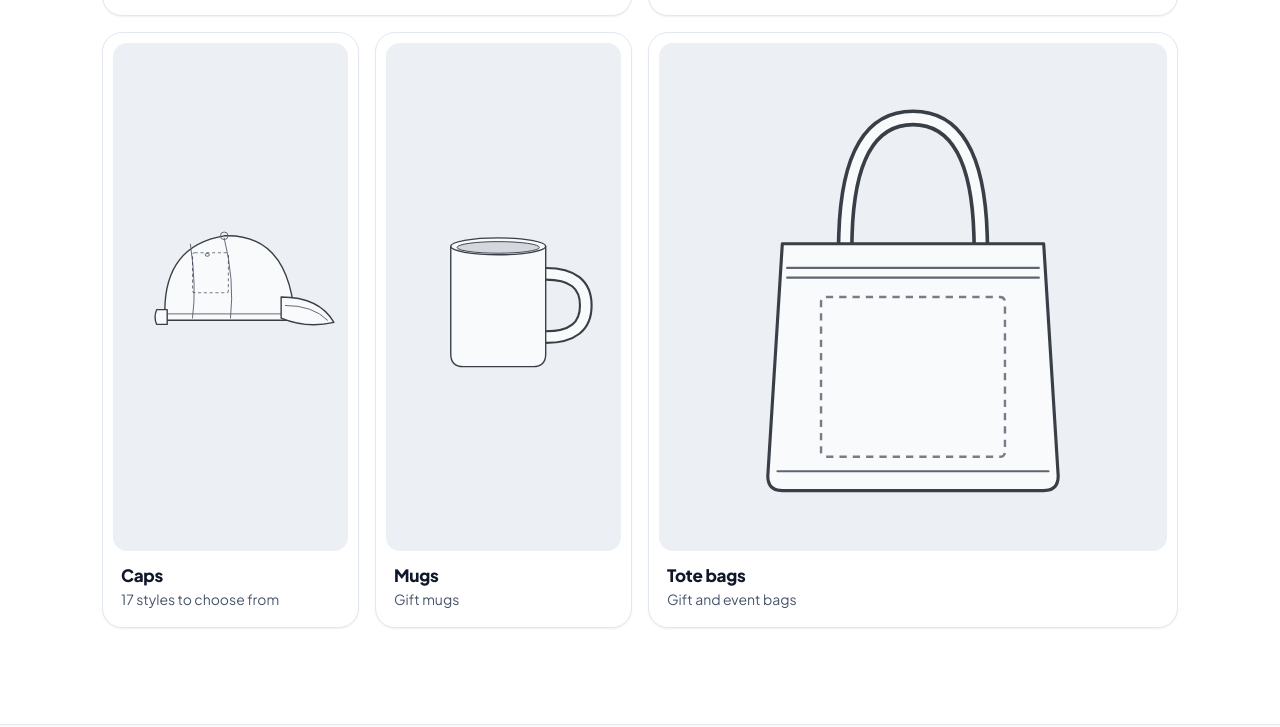
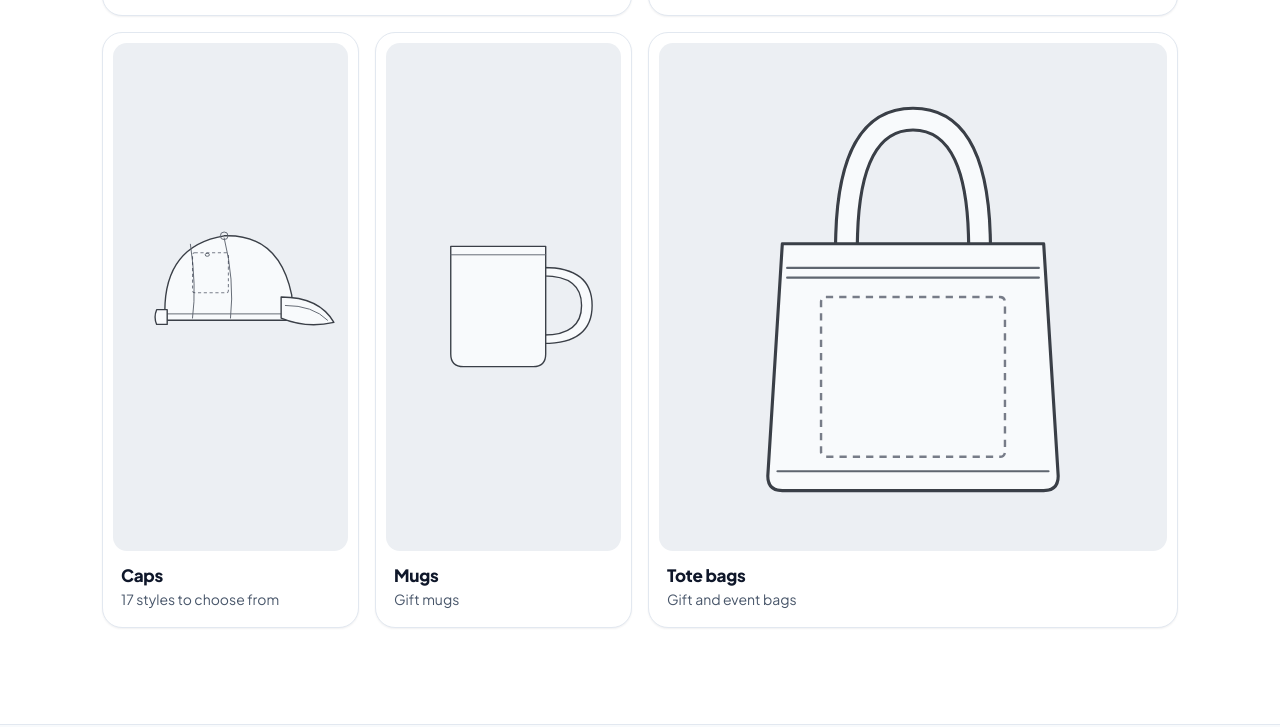
Before and after one commit to Esonadimples/pre-work-phase-1, a plain HTML site: page index.html in a window 1280 px wide. Shown: the part 2053-2780 px from the top of the page. Drawn offline with Linux system fonts and the light colour scheme.

Commit message:
Make mockups strictly 2D: remove remaining perspective cues
Mug: straight rim line instead of an oval opening, handle as a flat
outlined loop. Tote: handle as a flat outlined strap instead of a round
tube. Caps, bucket hat, visor, flat cap, newsboy, fisherman and army cap:
shallower, straight-edged brims instead of curved 3D lens shapes with
stacked stitch rows. Garments, print areas, cap types and all views are
unchanged.

Co-Authored-By: Claude Sonnet 5.5 <noreply@anthropic.com>
Claude-Session: https://claude.ai/code/session_01PAaZApHgotnB4Ug46adaq4

```diff
--- a/index.html
+++ b/index.html
@@ -969,10 +969,10 @@ const SNAPBAND = "M48 114 L152 114 L152 130 L48 130 Z";
    o = {top: crown height (smaller is taller), tab: side tab, back: back closure, perf: perforated sides} */
 function curvedCap(o){
   const t = o.top;
-  const crownF = `M42 114 Q40 ${t+6} 100 ${t} Q160 ${t+6} 158 114 Q100 138 42 114 Z`;
+  const crownF = `M42 114 Q40 ${t+6} 100 ${t} Q160 ${t+6} 158 114 Q100 127 42 114 Z`;
   const crownB = `M42 116 Q40 ${t+6} 100 ${t} Q160 ${t+6} 158 116 Z`;
   const crownS = `M38 122 Q34 ${t+10} 94 ${t} Q146 ${t-2} 158 98 L160 122 Z`;
-  const brimF = "M34 114 Q100 140 166 114 Q160 140 100 146 Q40 140 34 114 Z", brimS = "M148 100 Q184 100 198 124 Q172 130 148 120 Z";
+  const brimF = "M34 114 Q100 127 166 114 L162 127 Q100 139 38 127 Z", brimS = "M148 100 Q184 100 198 124 Q172 130 148 120 Z";
   const seams = n => ST(`M100 ${t+1} L100 ${n}`)+ST(`M66 ${t+6} Q74 84 70 ${n}`)+ST(`M134 ${t+6} Q126 84 130 ${n}`);
   const eyes = EYE(84,t+16)+EYE(116,t+16);
   const perf = (pts) => o.perf ? pts.map(([x,y])=>HOLE(x,y)).join("") : "";
@@ -983,7 +983,7 @@ function curvedCap(o){
     : ST("M43 111 Q100 118 157 111");
   const hA = Math.max(24, Math.min(38, 98-t-16));
   return {
-    front:f=>({u:P(crownF,f)+seams(114)+eyes+perf([[52,84],[58,84],[52,90],[58,90],[52,96],[58,96],[142,84],[148,84],[142,90],[148,90],[142,96],[148,96]])+BTN(100,t+1,3.6)+P(brimF,f)+SB("M34 114 Q100 140 166 114 Q100 125 34 114 Z")+ST("M42 120 Q100 142 158 120")+ST("M50 126 Q100 143 150 126")+ST("M58 131 Q100 143 142 131")}),
+    front:f=>({u:P(crownF,f)+seams(114)+eyes+perf([[52,84],[58,84],[52,90],[58,90],[52,96],[58,96],[142,84],[148,84],[142,90],[148,90],[142,96],[148,96]])+BTN(100,t+1,3.6)+P(brimF,f)+ST("M40 120.5 Q100 133 160 120.5")}),
     side:f=>({u:P(crownS,f)+ST(`M94 ${t+2} Q104 84 100 120`)+ST(`M62 ${t+8} Q68 90 64 120`)+ST("M38 116 L160 116")+EYE(78,t+18)+perf([[70,86],[76,86],[70,92],[76,92],[70,98],[76,98]])+BTN(94,t,3.6)+tab(f)+P(brimS,f)+SB(brimS)+ST("M152 108 Q178 108 192 122")}),
     back:f=>({u:P(crownB,f)+seams(110)+eyes+BTN(100,t+1,3.6)+back(f)}),
     areas:{front:{x:78,y:t+16,w:44,h:hA},back:{x:78,y:Math.max(t+30,74),w:44,h:26},side:{x:64,y:t+16,w:34,h:hA}}
@@ -1013,30 +1013,30 @@ function flatBrimCap(o){
   };
 }
 /* trucker: foam front panel, mesh sides and back */
-const T_CROWN = "M44 114 Q42 46 100 40 Q158 46 156 114 Q100 132 44 114 Z", T_PANEL = "M62 114 Q60 48 100 42 Q140 48 138 114 Q100 130 62 114 Z", T_BRIM = "M34 114 Q100 134 166 114 Q162 138 100 143 Q38 138 34 114 Z";
+const T_CROWN = "M44 114 Q42 46 100 40 Q158 46 156 114 Q100 127 44 114 Z", T_PANEL = "M62 114 Q60 48 100 42 Q140 48 138 114 Q100 127 62 114 Z", T_BRIM = "M34 114 Q100 127 166 114 L162 127 Q100 139 38 127 Z";
 const T_SIDE = "M38 122 Q34 50 94 42 Q148 42 160 100 L160 122 Z", T_SPANEL = "M100 43 Q148 44 160 100 L160 122 L108 122 Q112 80 100 43 Z", T_SBRIM = "M150 102 Q186 102 198 124 Q172 130 150 122 Z";
 function truckerCap(){
   return {
-    front:f=>({u:P(T_CROWN,f)+MESH(T_CROWN)+P(T_PANEL,f)+ST("M100 43 L100 114")+BTN(100,41,3.6)+P(T_BRIM,f)+SB("M34 114 Q100 134 166 114 Q100 122 34 114 Z")+ST("M42 119 Q100 136 158 119")+ST("M50 125 Q100 138 150 125")+ST("M58 130 Q100 139 142 130")}),
+    front:f=>({u:P(T_CROWN,f)+MESH(T_CROWN)+P(T_PANEL,f)+ST("M100 43 L100 114")+BTN(100,41,3.6)+P(T_BRIM,f)+ST("M40 120.5 Q100 133 160 120.5")}),
     side:f=>({u:P(T_SIDE,f)+MESH(T_SIDE)+P(T_SPANEL,f)+ST("M38 116 L160 116")+BTN(94,42,3.6)+TAB(f)+SB("M31 114 L39 114 L39 124 L31 124 Z")+P(T_SBRIM,f)+ST("M154 108 Q178 108 192 122")}),
     back:f=>({u:P(T_CROWN,f)+MESH(T_CROWN)+ST("M100 42 L100 110")+BTN(100,41,3.6)+P(SNAPBAND,f)+SB(SNAPBAND)+CAP_HOLES+ST("M48 118 L152 118")}),
     areas:{front:{x:74,y:56,w:52,h:42},back:{x:78,y:68,w:44,h:30},side:{x:112,y:62,w:34,h:38}}
   };
 }
 /* bucket hat */
-const B_CROWN = "M56 54 Q100 42 144 54 L152 108 L48 108 Z", B_BRIM = "M16 112 Q30 102 48 106 L152 106 Q170 102 184 112 Q176 134 100 140 Q24 134 16 112 Z";
+const B_CROWN = "M56 54 Q100 42 144 54 L152 108 L48 108 Z", B_BRIM = "M16 114 L48 106 L152 106 L184 114 L178 126 L22 126 Z";
 const bucketView = f => ({
-  u: P(B_CROWN,f)+ST("M52 90 Q100 98 148 90")+ST("M54 70 Q100 78 146 70")+`<path class="md" d="M56 54 Q100 66 144 54"/>`+BTN(58,84,2.2)+BTN(142,84,2.2)+P(B_BRIM,f)+ST("M26 114 Q100 130 174 114")+ST("M34 120 Q100 134 166 120")+ST("M44 126 Q100 137 156 126")
+  u: P(B_CROWN,f)+ST("M52 90 Q100 98 148 90")+ST("M54 70 Q100 78 146 70")+`<path class="md" d="M56 54 Q100 66 144 54"/>`+BTN(58,84,2.2)+BTN(142,84,2.2)+P(B_BRIM,f)+ST("M20 120 L180 120")
 });
 function bucketCap(){ const a={x:76,y:60,w:48,h:36}; return {front:bucketView, side:bucketView, back:bucketView, areas:{front:a,back:a,side:a}}; }
 /* visor: headband and brim, no crown */
 function visorCap(){
-  const bandF = "M44 98 Q100 90 156 98 L156 114 Q100 122 44 114 Z", brimF = "M36 114 Q100 138 164 114 Q158 142 100 148 Q42 142 36 114 Z";
+  const bandF = "M44 98 Q100 90 156 98 L156 114 Q100 122 44 114 Z", brimF = "M36 114 Q100 126 164 114 L158 128 Q100 140 42 128 Z";
   const bandS = "M38 92 Q94 86 150 98 L150 114 Q94 118 38 110 Z", brimS = "M148 98 Q186 100 198 124 Q172 130 148 116 Z";
   const bandB = "M44 98 Q100 92 156 98 L156 114 Q100 120 44 114 Z";
   return {
     scale:1.15,
-    front:f=>({u:DK("M48 98 Q100 92 152 98 Q100 101 48 98 Z")+P(bandF,f)+ST("M46 104 Q100 98 154 104")+P(brimF,f)+SB("M36 114 Q100 138 164 114 Q100 124 36 114 Z")+ST("M44 120 Q100 142 156 120")+ST("M52 126 Q100 144 148 126")}),
+    front:f=>({u:DK("M48 98 Q100 92 152 98 Q100 101 48 98 Z")+P(bandF,f)+ST("M46 104 Q100 98 154 104")+P(brimF,f)+ST("M42 121 Q100 133 158 121")}),
     side:f=>({u:P(bandS,f)+ST("M40 98 Q94 92 148 104")+TAB(f,26)+P(brimS,f)+SB(brimS)+ST("M152 106 Q178 108 192 122")}),
     back:f=>({u:P(bandB,f)+ST("M46 104 Q100 98 154 104")+VELCRO.replace('y="121"','y="104"').replace('M90 125.5 L110 125.5','M90 108.5 L110 108.5')}),
     areas:{front:{x:80,y:98,w:40,h:12},back:{x:80,y:98,w:40,h:12},side:{x:66,y:94,w:34,h:12}}
@@ -1045,13 +1045,13 @@ function visorCap(){
 /* army (cadet) cap: flat top, straight sides, short brim */
 function armyCap(){
   const scale = 1.15;
-  const crownF = "M48 114 L46 62 Q100 52 154 62 L152 114 Z", brimF = "M46 114 Q100 128 154 114 L160 126 Q100 140 40 126 Z";
+  const crownF = "M48 114 L46 62 Q100 52 154 62 L152 114 Z", brimF = "M46 114 Q100 122 154 114 L160 126 Q100 135 40 126 Z";
   const crownS = "M44 122 L48 62 Q96 54 142 62 L152 122 Z", brimS = "M146 108 Q178 106 190 120 Q168 126 148 122 Z";
   const crownB = "M48 116 L46 62 Q100 52 154 62 L152 116 Z";
   const top = SB("M46 62 Q100 52 154 62 Q100 70 46 62 Z");
   return {
     scale,
-    front:f=>({u:P(crownF,f)+top+ST("M47 72 Q100 64 153 72")+ST("M48 108 Q100 112 152 108")+BTN(100,57,3)+P(brimF,f)+ST("M48 119 Q100 132 152 119")+ST("M44 124 Q100 137 156 124")}),
+    front:f=>({u:P(crownF,f)+top+ST("M47 72 Q100 64 153 72")+ST("M48 108 Q100 112 152 108")+BTN(100,57,3)+P(brimF,f)+ST("M47 119.5 Q100 128 153 119.5")}),
     side:f=>({u:P(crownS,f)+SB("M48 62 Q96 54 142 62 Q96 70 48 62 Z")+ST("M48 72 Q96 64 144 72")+ST("M44 114 L151 114")+BTN(96,57,3)+P(brimS,f)+SB(brimS)}),
     back:f=>({u:P(crownB,f)+top+ST("M47 72 Q100 64 153 72")+ST("M48 110 Q100 114 152 110")+BTN(100,57,3)}),
     areas:{front:{x:78,y:72,w:44,h:30},back:{x:78,y:74,w:44,h:30},side:{x:66,y:72,w:38,h:30}}
@@ -1059,12 +1059,12 @@ function armyCap(){
 }
 /* flat cap (ivy / driver) */
 function ivyCap(){
-  const crownF = "M26 116 Q26 72 100 64 Q174 72 174 116 Q100 126 26 116 Z", brimF = "M52 116 Q100 132 148 116 L144 124 Q100 138 56 124 Z";
+  const crownF = "M26 116 Q26 72 100 64 Q174 72 174 116 Q100 126 26 116 Z", brimF = "M52 116 Q100 124 148 116 L144 124 Q100 132 56 124 Z";
   const crownS = "M20 118 Q24 84 80 74 Q130 66 168 92 L178 112 Q100 128 20 118 Z", brimS = "M164 98 Q190 104 192 116 Q176 118 158 112 Z";
   const crownB = "M26 116 Q26 72 100 64 Q174 72 174 116 Z";
   return {
     scale:1.15,
-    front:f=>({u:P(crownF,f)+ST("M70 70 Q56 96 50 118")+ST("M130 70 Q144 96 150 118")+ST("M100 66 L100 120")+ST("M32 113 Q100 123 168 113")+BTN(100,66,3)+P(brimF,f)+ST("M56 120 Q100 133 144 120")}),
+    front:f=>({u:P(crownF,f)+ST("M70 70 Q56 96 50 118")+ST("M130 70 Q144 96 150 118")+ST("M100 66 L100 120")+ST("M32 113 Q100 123 168 113")+BTN(100,66,3)+P(brimF,f)+ST("M56 120 Q100 128 144 120")}),
     side:f=>({u:P(crownS,f)+ST("M80 76 Q96 96 92 120")+ST("M126 70 Q130 96 124 122")+ST("M24 114 Q100 124 176 108")+BTN(78,74,3)+P(brimS,f)+SB(brimS)}),
     back:f=>({u:P(crownB,f)+ST("M70 70 Q56 96 50 116")+ST("M130 70 Q144 96 150 116")+ST("M100 66 L100 116")+ST("M30 111 Q100 119 170 111")+BTN(100,66,3)}),
     areas:{front:{x:78,y:80,w:44,h:24},side:{x:50,y:88,w:44,h:22},back:{x:80,y:82,w:40,h:22}}
@@ -1072,13 +1072,13 @@ function ivyCap(){
 }
 /* newsboy (baker boy) cap: full, rounded crown */
 function newsboyCap(){
-  const crownF = "M22 114 Q18 62 100 54 Q182 62 178 114 Q100 126 22 114 Z", brimF = "M52 114 Q100 130 148 114 L144 124 Q100 136 56 124 Z";
+  const crownF = "M22 114 Q18 62 100 54 Q182 62 178 114 Q100 126 22 114 Z", brimF = "M52 114 Q100 123 148 114 L144 124 Q100 133 56 124 Z";
   const crownS = "M18 118 Q14 70 88 56 Q160 54 180 96 L182 114 Q100 128 18 118 Z", brimS = "M172 98 Q194 104 196 116 Q182 118 166 112 Z";
   const crownB = "M22 116 Q18 62 100 54 Q182 62 178 116 Z";
   const rad = ST("M100 56 L100 116")+ST("M100 56 Q70 80 56 116")+ST("M100 56 Q130 80 144 116")+ST("M100 56 Q52 70 32 112")+ST("M100 56 Q148 70 168 112");
   return {
     scale:1.15,
-    front:f=>({u:P(crownF,f)+ST("M100 56 L100 120")+ST("M100 56 Q70 80 56 120")+ST("M100 56 Q130 80 144 120")+ST("M100 56 Q52 70 32 112")+ST("M100 56 Q148 70 168 112")+BTN(100,56,3.4)+P(brimF,f)+ST("M56 120 Q100 132 144 120")}),
+    front:f=>({u:P(crownF,f)+ST("M100 56 L100 120")+ST("M100 56 Q70 80 56 120")+ST("M100 56 Q130 80 144 120")+ST("M100 56 Q52 70 32 112")+ST("M100 56 Q148 70 168 112")+BTN(100,56,3.4)+P(brimF,f)+ST("M56 120 Q100 128 144 120")}),
     side:f=>({u:P(crownS,f)+ST("M88 58 Q104 90 98 122")+ST("M54 70 Q58 100 52 122")+ST("M130 58 Q140 90 136 112")+BTN(88,57,3.4)+P(brimS,f)+SB(brimS)}),
     back:f=>({u:P(crownB,f)+rad+BTN(100,56,3.4)}),
     areas:{front:{x:78,y:72,w:44,h:28},side:{x:44,y:76,w:44,h:28},back:{x:78,y:78,w:44,h:24}}
@@ -1086,12 +1086,12 @@ function newsboyCap(){
 }
 /* fisherman (Greek fisherman) cap: round crown, band with rope trim, short brim */
 function fishermanCap(){
-  const crownF = "M34 112 Q30 70 100 64 Q170 70 166 112 Z", bandF = "M34 100 L166 100 L166 114 Q100 124 34 114 Z", brimF = "M46 114 Q100 130 154 114 L150 124 Q100 136 50 124 Z";
+  const crownF = "M34 112 Q30 70 100 64 Q170 70 166 112 Z", bandF = "M34 100 L166 100 L166 114 Q100 124 34 114 Z", brimF = "M46 114 Q100 123 154 114 L150 124 Q100 133 50 124 Z";
   const crownS = "M30 114 Q28 70 96 62 Q156 60 170 96 L172 114 Z", bandS = "M30 100 L172 100 L172 116 Q100 126 30 116 Z", brimS = "M164 100 Q188 104 192 116 Q176 118 162 112 Z";
   const rope = y => `<path class="md" d="M36 ${y} Q54 ${y-4} 72 ${y+1} T108 ${y+1} T144 ${y+1} T164 ${y}" style="stroke-width:1.6"/>`;
   return {
     scale:1.15,
-    front:f=>({u:P(crownF,f)+ST("M100 64 L100 100")+BTN(100,64,3)+P(bandF,f)+SB(bandF)+rope(107)+P(brimF,f)+ST("M52 120 Q100 132 148 120")}),
+    front:f=>({u:P(crownF,f)+ST("M100 64 L100 100")+BTN(100,64,3)+P(bandF,f)+SB(bandF)+rope(107)+P(brimF,f)+ST("M52 120 Q100 128 148 120")}),
     side:f=>({u:P(crownS,f)+ST("M96 62 L100 100")+BTN(96,62,3)+P(bandS,f)+SB(bandS)+rope(108)+P(brimS,f)+SB(brimS)}),
     back:f=>({u:P(crownF,f)+ST("M100 64 L100 100")+BTN(100,64,3)+P(bandF,f)+SB(bandF)+rope(107)}),
     areas:{front:{x:78,y:72,w:44,h:26},side:{x:54,y:72,w:40,h:24},back:{x:78,y:72,w:44,h:24}}
@@ -1134,12 +1134,12 @@ const MK_SHAPE = {
   army:armyCap(),
   bucket:bucketCap(),
   mug:{
-    front:f=>({u:`<path d="M140 78 Q178 78 178 108 Q178 138 140 138" fill="none" stroke="var(--mk-line)" stroke-width="13" stroke-linecap="round"/><path d="M140 78 Q178 78 178 108 Q178 138 140 138" fill="none" style="stroke:${f}" stroke-width="9" stroke-linecap="round"/>`+P(MUG_BODY,f)+`<ellipse class="mk" cx="95" cy="52" rx="45" ry="8" style="fill:${f}"/><ellipse class="mi" cx="95" cy="53" rx="39" ry="5.5"/>`}),
-    back:f=>({u:`<path d="M50 78 Q12 78 12 108 Q12 138 50 138" fill="none" stroke="var(--mk-line)" stroke-width="13" stroke-linecap="round"/><path d="M50 78 Q12 78 12 108 Q12 138 50 138" fill="none" style="stroke:${f}" stroke-width="9" stroke-linecap="round"/>`+P(MUG_BODY,f)+`<ellipse class="mk" cx="95" cy="52" rx="45" ry="8" style="fill:${f}"/><ellipse class="mi" cx="95" cy="53" rx="39" ry="5.5"/>`}),
+    front:f=>({u:P("M138 72 Q184 72 184 108 Q184 144 138 144 L138 136 Q174 136 174 108 Q174 80 138 80 Z",f)+P(MUG_BODY,f)+'<path class="md" d="M50 60 L140 60"/>'}),
+    back:f=>({u:P("M52 72 Q6 72 6 108 Q6 144 52 144 L52 136 Q16 136 16 108 Q16 80 52 80 Z",f)+P(MUG_BODY,f)+'<path class="md" d="M50 60 L140 60"/>'}),
     areas:{side:{x:62,y:78,w:66,h:56},wrap:{x:50,y:70,w:90,h:70}}
   },
   tote:{
-    front:f=>({u:`<path class="mk" fill="none" style="stroke-width:7" d="M72 80 Q72 26 100 26 Q128 26 128 80"/><path fill="none" style="stroke:${f};stroke-width:4" d="M72 80 Q72 26 100 26 Q128 26 128 80"/>`+P(TOTE_BODY,f)+ST("M48 88 L152 88")+ST("M48 92 L152 92")+ST("M44 172 L156 172")+SB("M48 78 L152 78 L152 86 L48 86 Z")}),
+    front:f=>({u:P("M68 80 Q68 22 100 22 Q132 22 132 80 L123 80 Q123 31 100 31 Q77 31 77 80 Z",f)+P(TOTE_BODY,f)+ST("M48 88 L152 88")+ST("M48 92 L152 92")+ST("M44 172 L156 172")+SB("M48 78 L152 78 L152 86 L48 86 Z")}),
     areas:{front:{x:62,y:100,w:76,h:66}}
   },
   item:{
```
